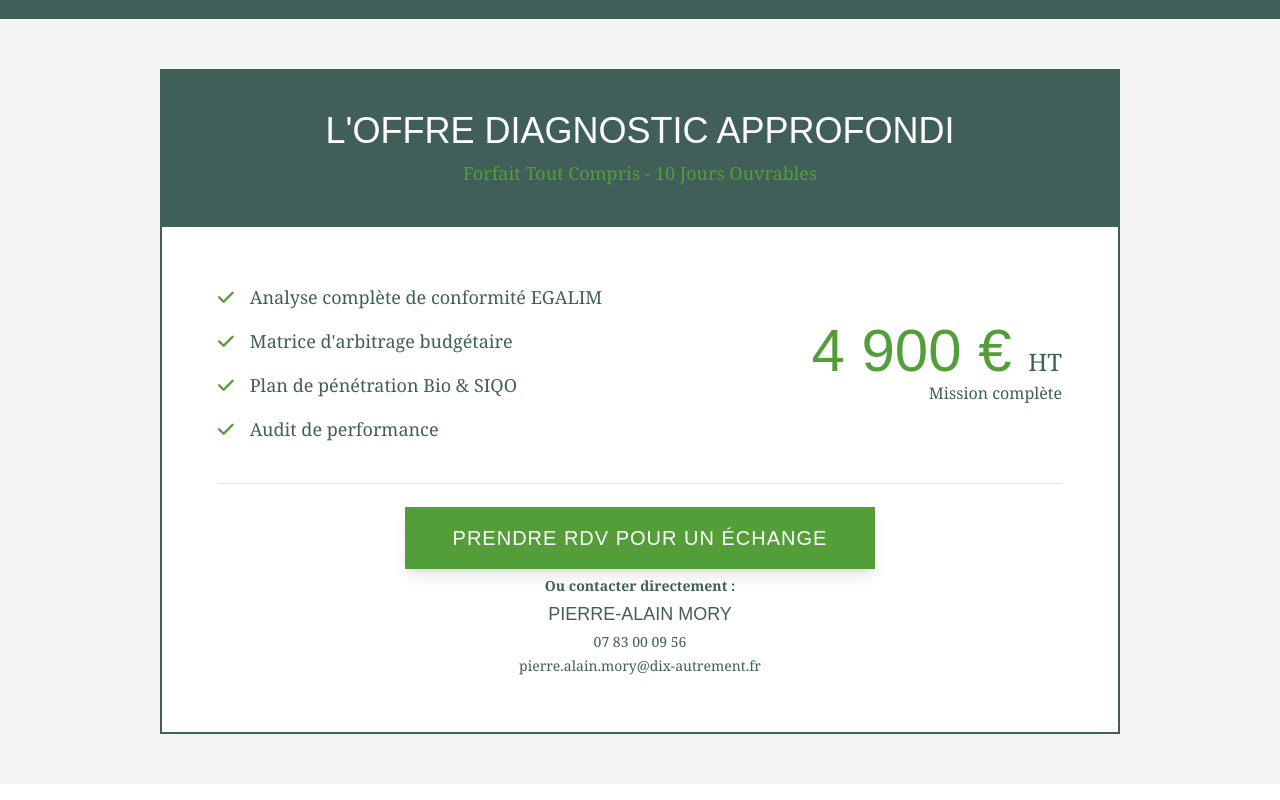
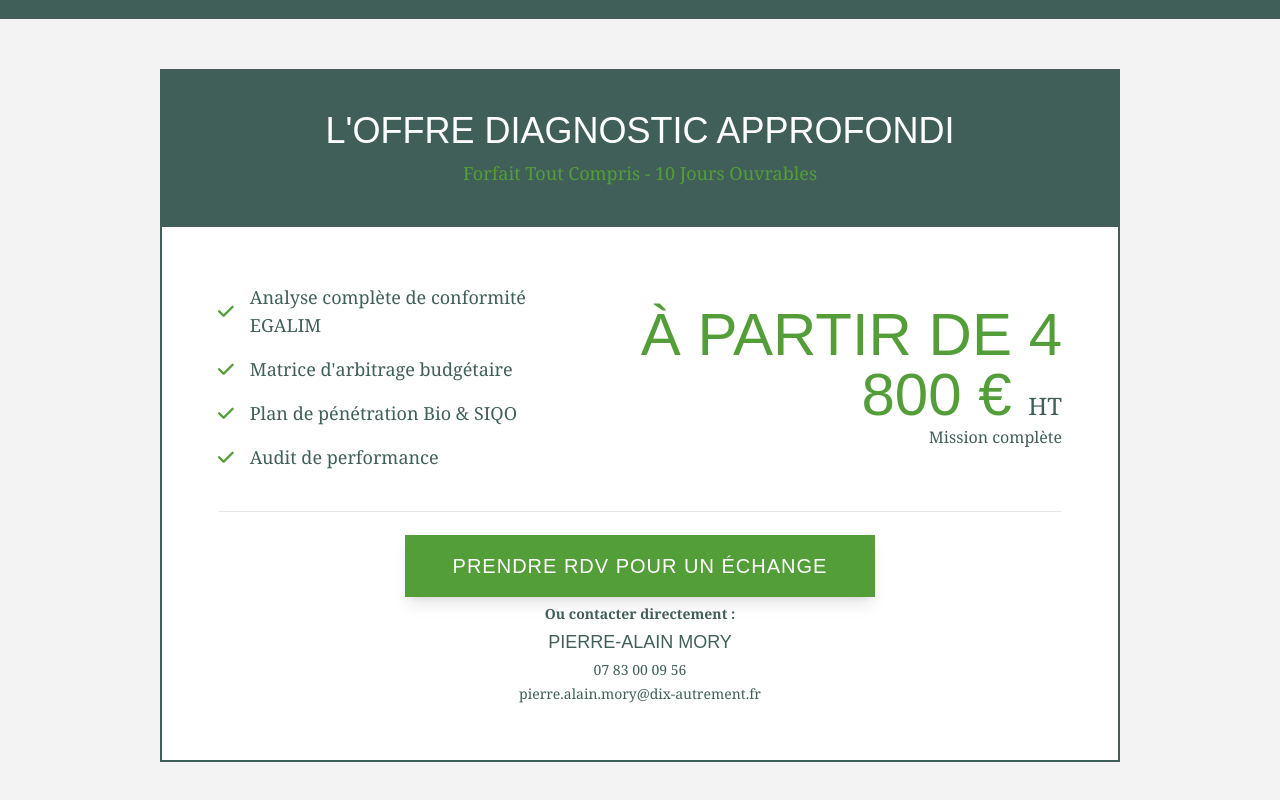
Before and after one commit to pierrealainmory-hue/StrategieEGALIM, a plain HTML site: page index.html in a window 1280 px wide. Shown: the part 3439-4239 px from the top of the page. Drawn offline with nearby package versions, Linux system fonts and the light colour scheme.

Commit message:
index.html

```diff
--- a/index.html
+++ b/index.html
@@ -456,7 +456,7 @@
                             </ul>
                         </div>
                         <div class="mt-8 md:mt-0 text-center md:text-right">
-                            <span class="block text-6xl font-display text-brandLight">4 900 € <span class="text-2xl text-brandDark">HT</span></span>
+                            <span class="block text-6xl font-display text-brandLight"> à partir de 4 800 € <span class="text-2xl text-brandDark">HT</span></span>
                             <span class="text-brandDark font-sans">Mission complète</span>
                         </div>
                     </div>
```
